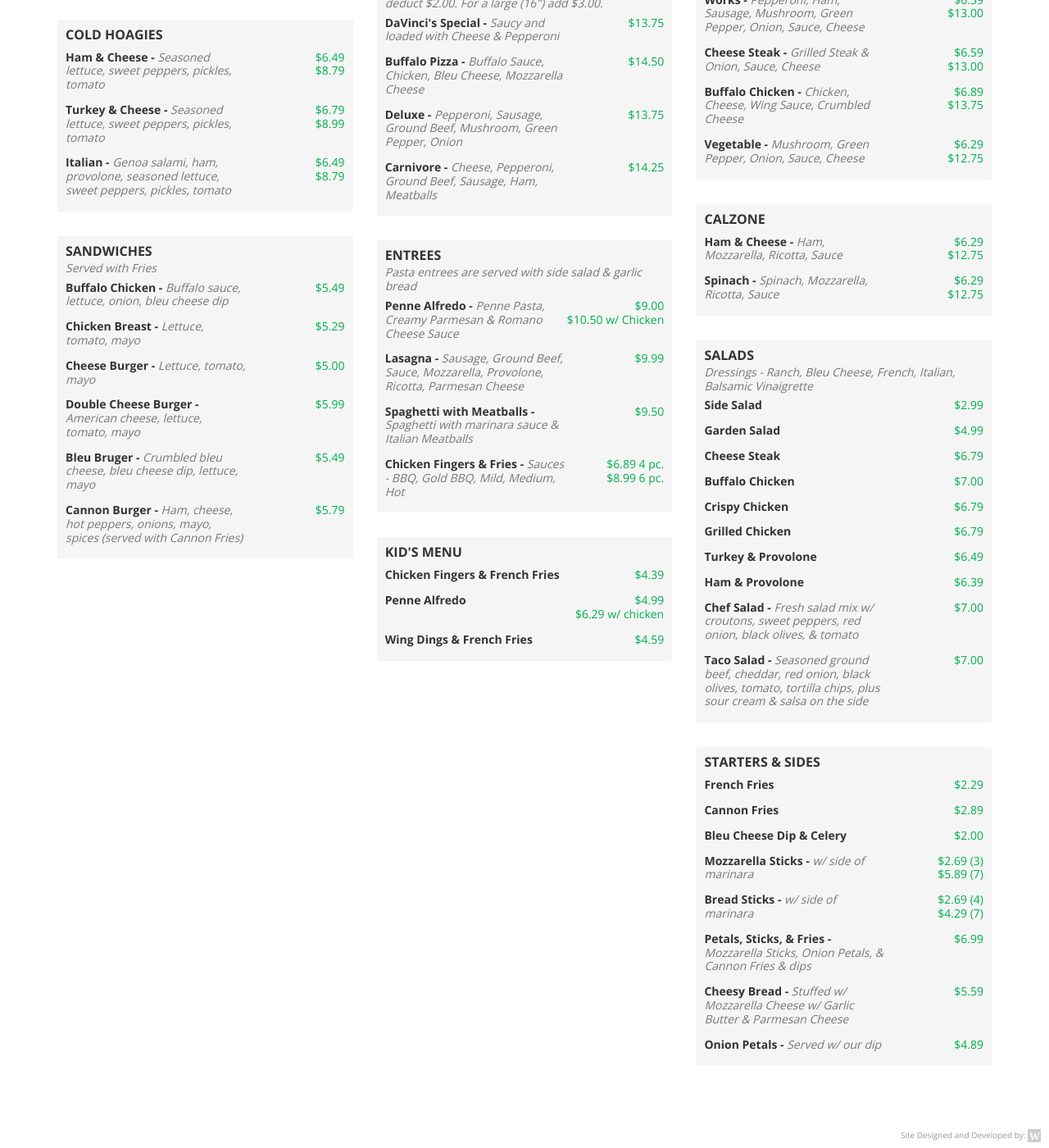
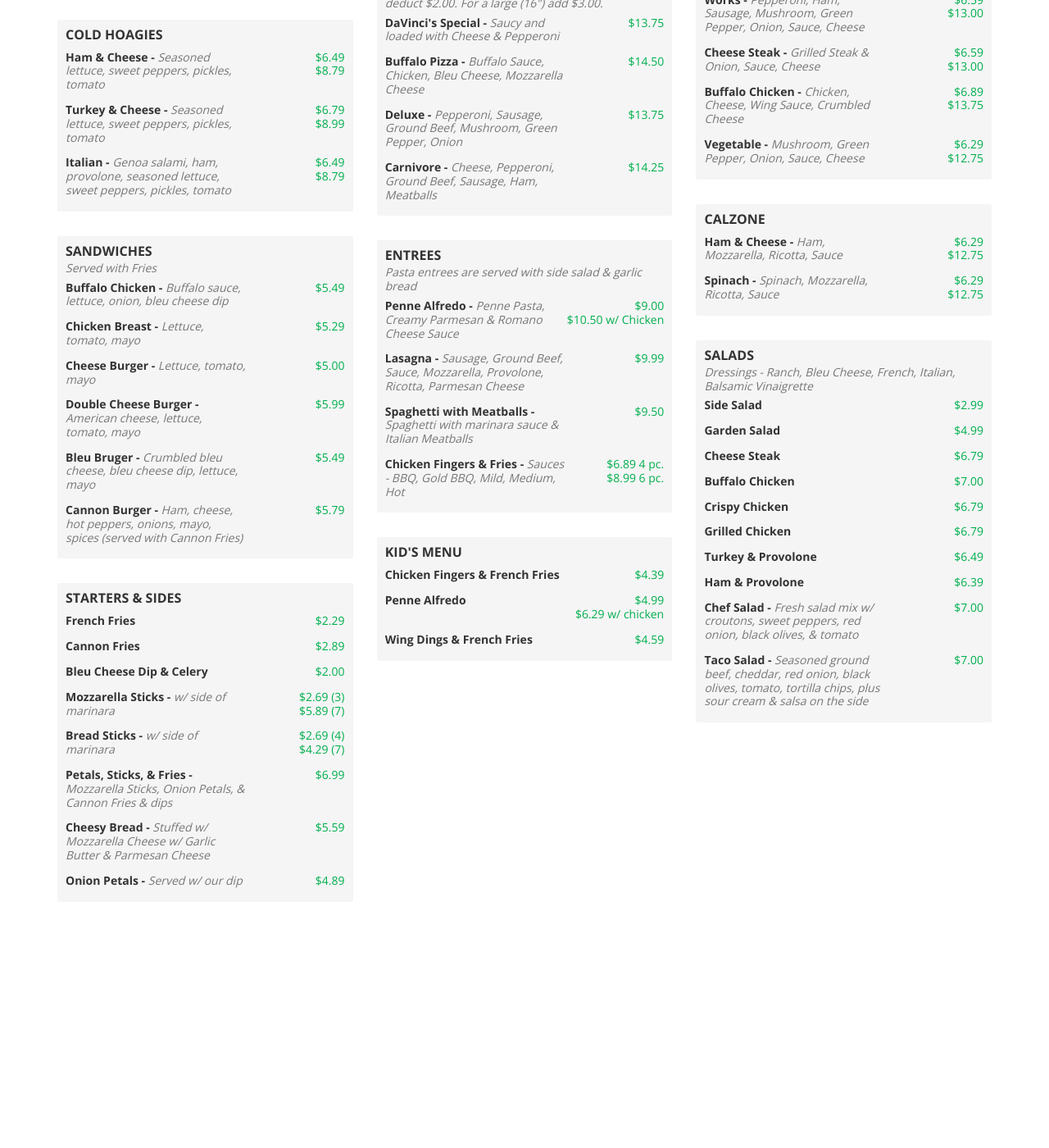
Before and after one commit to awolfe76/davincis, a Jekyll site: the page built from menu.md, in a window 1280 px wide and 1400 px high, scrolled down 689 px. Shown: the whole window at 82% size. Built offline with Jekyll 4.4.1, drawn with Linux system fonts in a browser that asks for light colours; Markdown is read by kramdown in place of the engine named in the settings; after the commit the page ends 1839 px from its top, so only the background shows below that.

Commit message:
removed footer content; change menu order

```diff
--- a/_includes/footer.html
+++ b/_includes/footer.html
@@ -1,9 +1,2 @@
-<footer>
-	<section class="container-fluid">
-		<div class="span12">
-			<p><a href="http://www.wolfewebconsulting.com" target="_blank">Site Designed and Developed by: <img alt="Site Designed and Developed by: Wolfe Web Consulting" id="wolfe" src="images/wolfewebconsulting.png" /></a></p>
-		</div>
-	</section>
-</footer>
 </body>
 </html>
--- a/_layouts/menu.html
+++ b/_layouts/menu.html
@@ -37,6 +37,17 @@
 					<h5 class="desc">{{ page.sandwiches.desc }}</h5>
 					<ul class="menu" id="subs">
 						{% for item in page.sandwiches.items %}
+							<li><span>{{ item.name }}{% if item.desc %} - <i>{{ item.desc }}</i>{% endif %}</span> <em>${{ item.small }}
+								{% if item.large %}<br />${{ item.large }}{% endif %}</em></li>
+						{% endfor %}
+					</ul>
+				</div>
+
+				<div class="hero-unit">
+					<h4>{{ page.sides.title }}</h4>
+					<h5 class="desc">{{ page.sides.desc }}</h5>
+					<ul class="menu" id="subs">
+						{% for item in page.sides.items %}
 							<li><span>{{ item.name }}{% if item.desc %} - <i>{{ item.desc }}</i>{% endif %}</span> <em>${{ item.small }}
 								{% if item.large %}<br />${{ item.large }}{% endif %}</em></li>
 						{% endfor %}
@@ -134,17 +145,6 @@
 						{% endfor %}
 					</ul>
 				</div>
-
-				<div class="hero-unit">
-					<h4>{{ page.sides.title }}</h4>
-					<h5 class="desc">{{ page.sides.desc }}</h5>
-					<ul class="menu" id="subs">
-						{% for item in page.sides.items %}
-							<li><span>{{ item.name }}{% if item.desc %} - <i>{{ item.desc }}</i>{% endif %}</span> <em>${{ item.small }}
-								{% if item.large %}<br />${{ item.large }}{% endif %}</em></li>
-						{% endfor %}
-					</ul>
-				</div>
 			</section>
 		</div>
 	</div>
```
